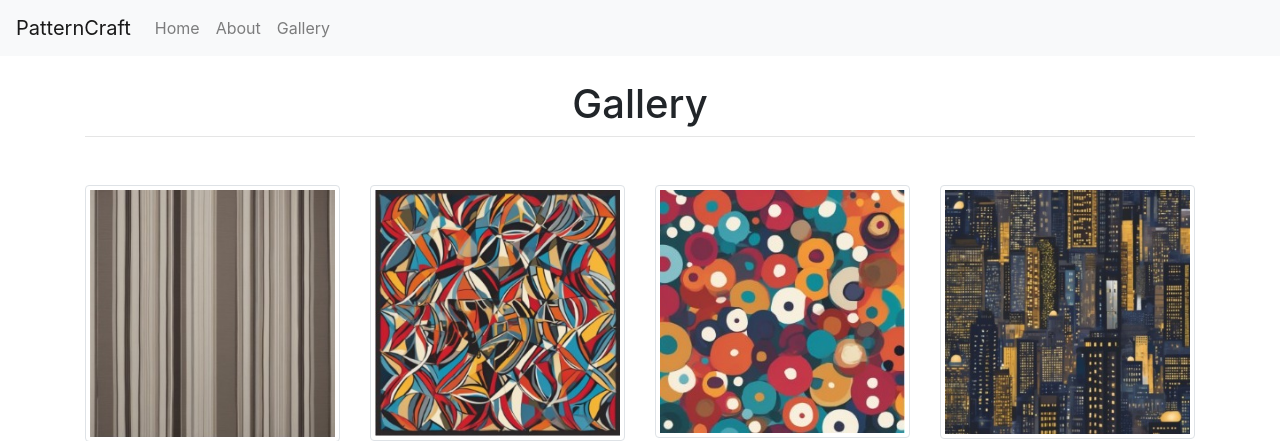
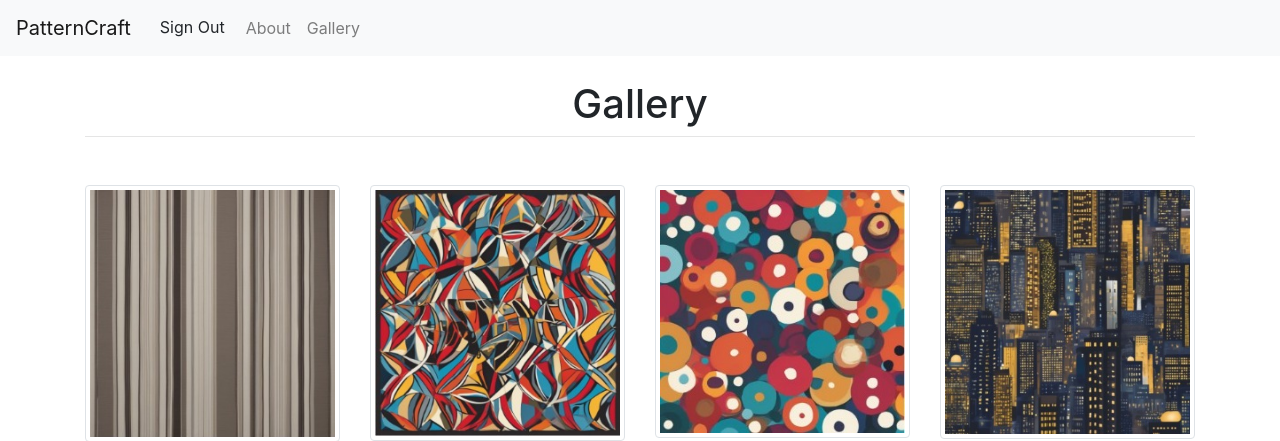
Before and after one commit to fareehanoman/Pattern_Craft, a Flask app: page /gallery.html in a window 1280 px wide. Shown: the top 441 px of the page. Run offline with Flask 3, Linux system fonts and the light colour scheme; some libraries are stand-ins or nearby versions.

Commit message:
added signout button to nav bar

```diff
--- a/templates/gallery.html
+++ b/templates/gallery.html
@@ -20,8 +20,8 @@
 
         <div class="collapse navbar-collapse" id="navbarSupportedContent">
             <ul class="navbar-nav mr-auto">
-                <li class="nav-item">
-                    <a class="nav-link" href="{{ url_for('home') }}">Home</a>
+                <li>
+                <a href="/user/signout" class="btn btn--secondary">Sign Out</a>
                 </li>
                 <li class="nav-item">
                     <a class="nav-link" href="{{ url_for('about') }}">About</a>
```
